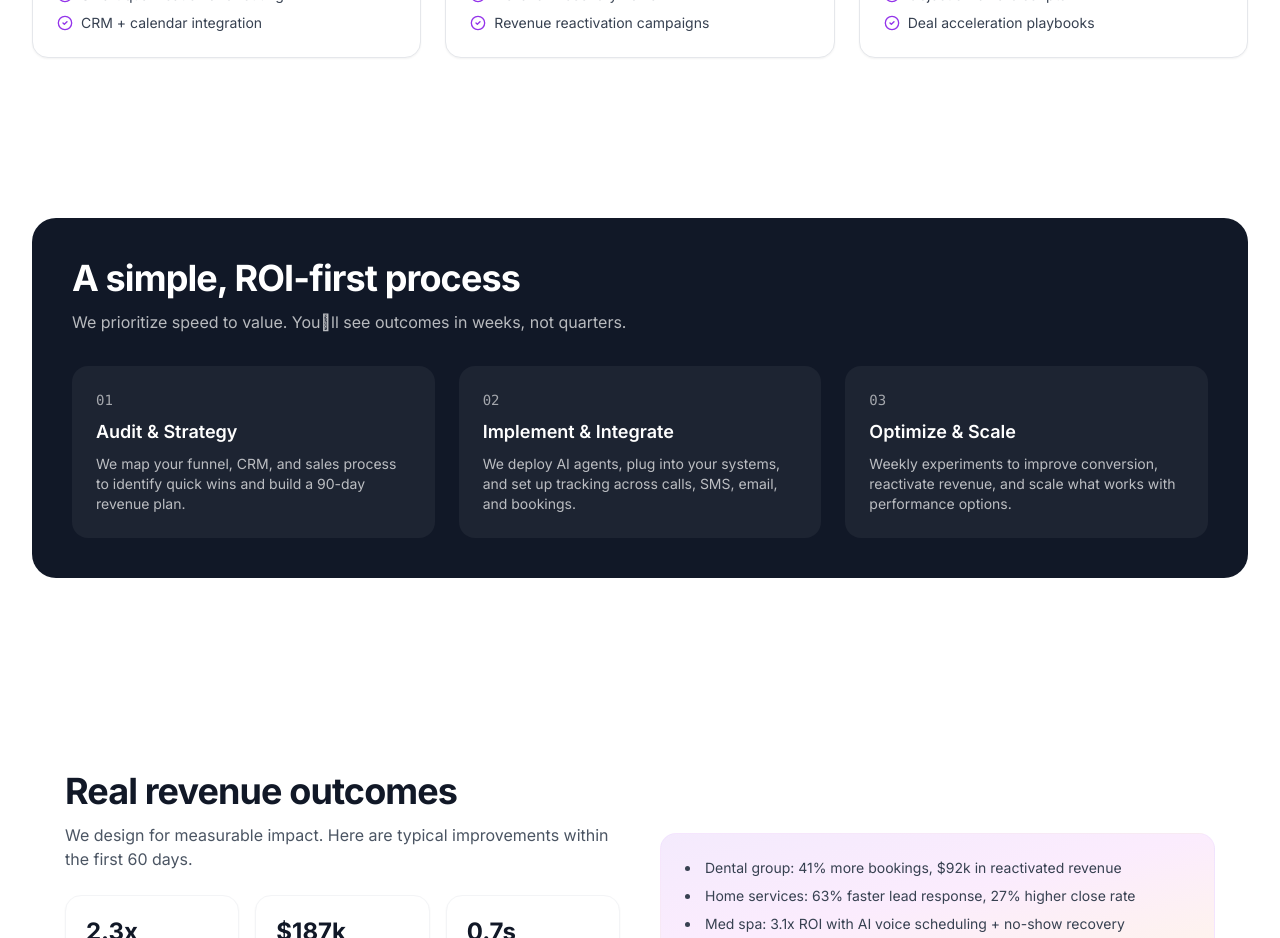
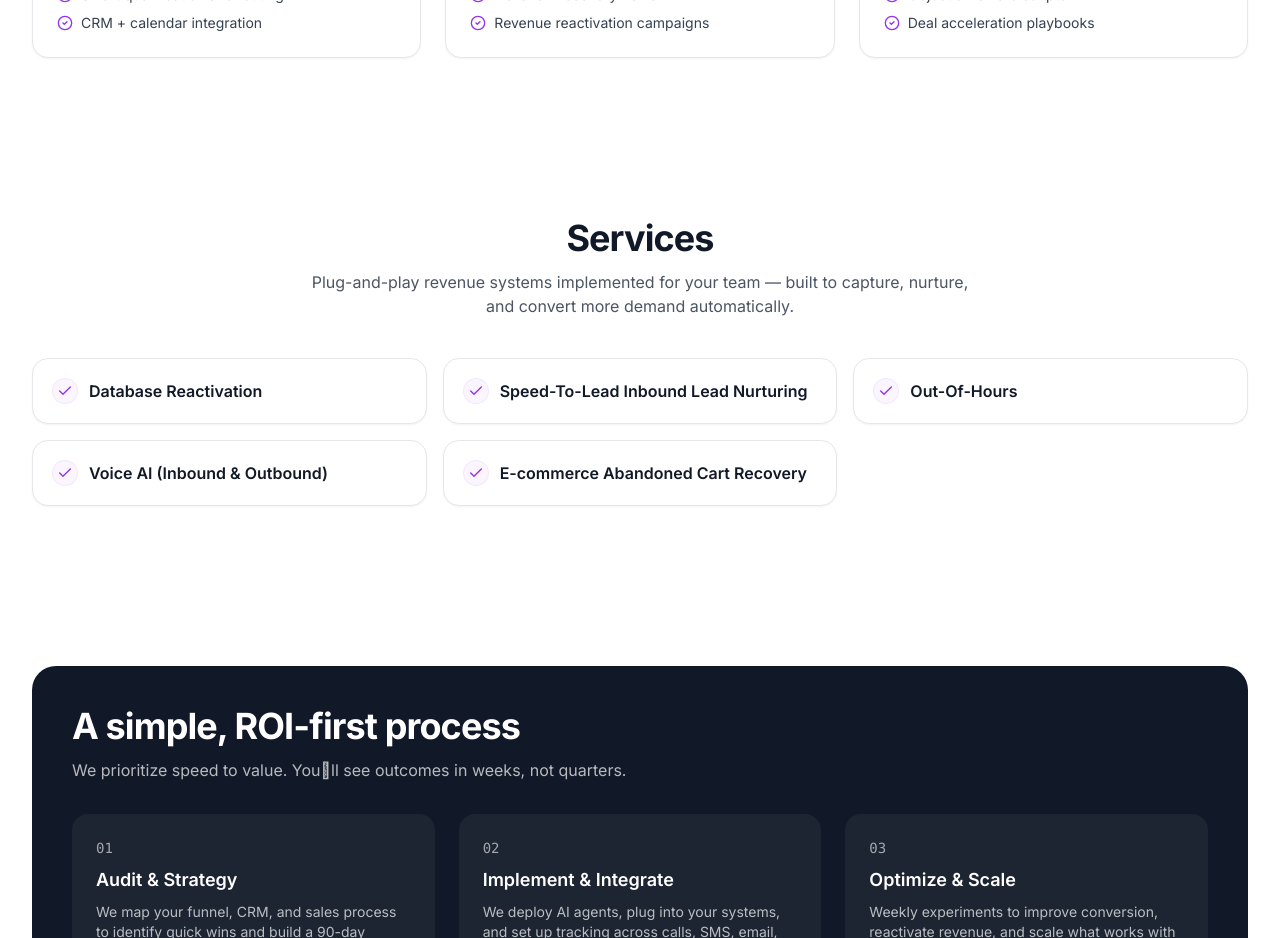
Before and after one commit to flamesuserresource4/frontend-repo_cut7f5yr_9o4k0t, a React (Vite) app: page / in a window 1280 px wide. Shown: the part 1420-2358 px from the top of the page. Built offline with nearby package versions, Linux system fonts and the light colour scheme; a web font is replaced by a local one.

Commit message:
Update project prj_cut7f5yr - 2025-11-16T17:53:55.591Z

```diff
--- a/src/App.jsx
+++ b/src/App.jsx
@@ -2,6 +2,7 @@ import Navbar from './components/Navbar'
 import Hero from './components/Hero'
 import Logos from './components/Logos'
 import Solutions from './components/Solutions'
+import Services from './components/Services'
 import Process from './components/Process'
 import Results from './components/Results'
 import Pricing from './components/Pricing'
@@ -15,6 +16,7 @@ function App() {
         <Hero />
         <Logos />
         <Solutions />
+        <Services />
         <Process />
         <Results />
         <Pricing />
--- /dev/null
+++ b/src/components/Services.jsx
@@ -0,0 +1,35 @@
+import { Check } from 'lucide-react'
+
+const services = [
+  'Database Reactivation',
+  'Speed-To-Lead Inbound Lead Nurturing',
+  'Out-Of-Hours',
+  'Voice AI (Inbound & Outbound)',
+  'E-commerce Abandoned Cart Recovery'
+]
+
+export default function Services() {
+  return (
+    <section id="services" className="py-20 bg-white">
+      <div className="mx-auto max-w-7xl px-4 sm:px-6 lg:px-8">
+        <div className="text-center">
+          <h2 className="text-3xl sm:text-4xl font-bold tracking-tight text-gray-900">Services</h2>
+          <p className="mt-3 text-gray-600 max-w-2xl mx-auto">Plug-and-play revenue systems implemented for your team — built to capture, nurture, and convert more demand automatically.</p>
+        </div>
+
+        <div className="mt-10 grid sm:grid-cols-2 lg:grid-cols-3 gap-4">
+          {services.map((item) => (
+            <div key={item} className="group rounded-2xl border border-gray-200 bg-white p-5 shadow-sm hover:shadow-md transition-shadow">
+              <div className="flex items-start gap-3">
+                <span className="inline-flex h-6 w-6 items-center justify-center rounded-full bg-purple-50 text-purple-600 ring-1 ring-purple-100">
+                  <Check className="h-4 w-4" />
+                </span>
+                <h3 className="text-base font-semibold text-gray-900">{item}</h3>
+              </div>
+            </div>
+          ))}
+        </div>
+      </div>
+    </section>
+  )
+}
```
Also changed, not shown: 1 other file (tests, documents, lock files or other folders).
